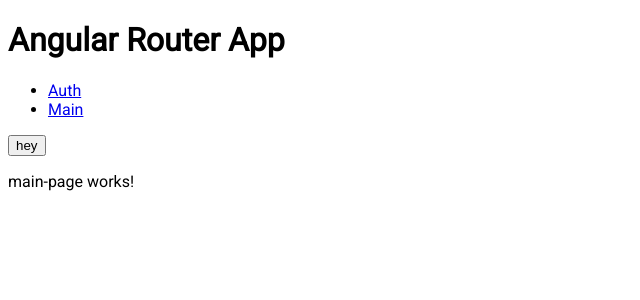
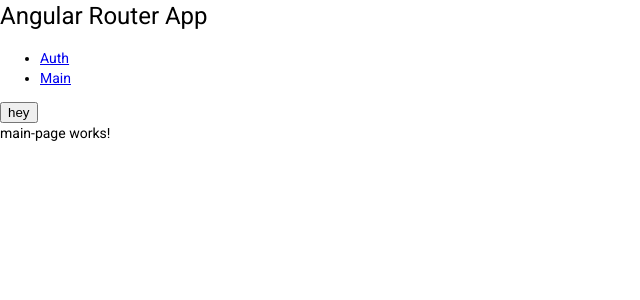
Before and after one commit to notgurev/se2-web-lab4, an Angular app in the folder src/main/angular/lab-app/: page / in a window 1280 px wide. Shown: the top 300 px of the page, without its empty margins (0-640 px from the left). Built offline with nearby package versions, Linux system fonts and the light colour scheme.

Commit message:
@angular/material

```diff
--- a/src/main/angular/lab-app/angular.json
+++ b/src/main/angular/lab-app/angular.json
@@ -33,6 +33,7 @@
               "src/assets"
             ],
             "styles": [
+              "./node_modules/@angular/material/prebuilt-themes/deeppurple-amber.css",
               "src/styles.scss"
             ],
             "scripts": []
@@ -96,6 +97,7 @@
               "src/assets"
             ],
             "styles": [
+              "./node_modules/@angular/material/prebuilt-themes/deeppurple-amber.css",
               "src/styles.scss"
             ],
             "scripts": []
--- a/src/main/angular/lab-app/package.json
+++ b/src/main/angular/lab-app/package.json
@@ -12,10 +12,12 @@
   "private": true,
   "dependencies": {
     "@angular/animations": "~11.0.1",
+    "@angular/cdk": "^11.0.3",
     "@angular/common": "~11.0.1",
     "@angular/compiler": "~11.0.1",
     "@angular/core": "~11.0.1",
     "@angular/forms": "~11.0.1",
+    "@angular/material": "^11.0.3",
     "@angular/platform-browser": "~11.0.1",
     "@angular/platform-browser-dynamic": "~11.0.1",
     "@angular/router": "~11.0.1",
--- a/src/main/angular/lab-app/src/app/app.module.ts
+++ b/src/main/angular/lab-app/src/app/app.module.ts
@@ -5,6 +5,7 @@
 import {AppComponent} from './app.component';
 import {MainPageComponent} from './main-page/main-page.component';
 import {AuthPageComponent} from './auth-page/auth-page.component';
+// import { BrowserAnimationsModule } from '@angular/platform-browser/animations';
 
 @NgModule({
   declarations: [
@@ -15,6 +16,7 @@
   imports: [
     BrowserModule,
     AppRoutingModule,
+    // BrowserAnimationsModule,
   ],
   providers: [],
   bootstrap: [AppComponent]
--- a/src/main/angular/lab-app/src/index.html
+++ b/src/main/angular/lab-app/src/index.html
@@ -7,8 +7,10 @@
   <meta name="viewport" content="width=device-width, initial-scale=1">
   <link rel="icon" type="image/x-icon" href="favicon.ico">
   <base href="/">
+  <link href="https://fonts.googleapis.com/css?family=Roboto:300,400,500&display=swap" rel="stylesheet">
+  <link href="https://fonts.googleapis.com/icon?family=Material+Icons" rel="stylesheet">
 </head>
-<body>
+<body class="mat-typography">
   <app-root></app-root>
 </body>
 </html>
--- a/src/main/angular/lab-app/src/styles.scss
+++ b/src/main/angular/lab-app/src/styles.scss
@@ -4,3 +4,6 @@
 html {
   font-family: 'Roboto', sans-serif;
 }
+
+html, body { height: 100%; }
+body { margin: 0; font-family: Roboto, "Helvetica Neue", sans-serif; }
```
Also changed, not shown: 1 other file (tests, documents, lock files or other folders).
